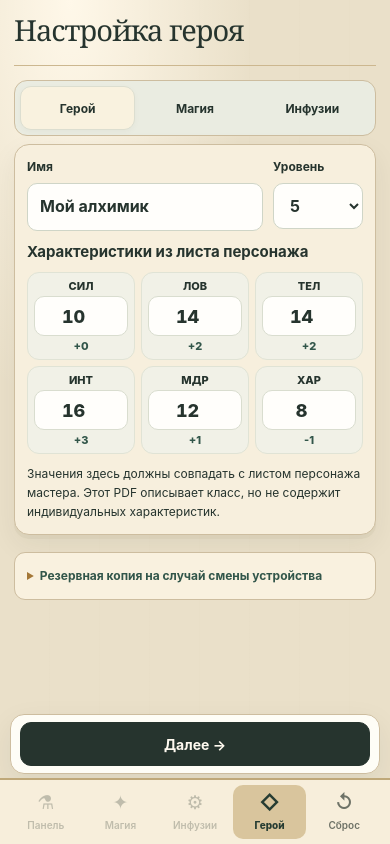
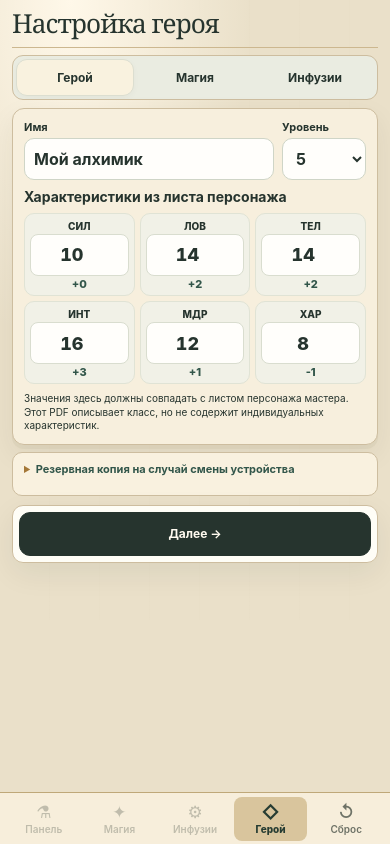
Before and after one commit to LegendPsy/alchemist-companion, a website: page index.html in a window 390 px wide. Drawn offline with Linux system fonts and the light colour scheme.

Commit message:
Make iPhone layout ultra-compact and respect top/bottom safe areas

```diff
--- a/style.css
+++ b/style.css
@@ -65,3 +65,176 @@ header.brand{min-height:72px;border-bottom:2px solid #b99a65}header.brand>a{colo
 .choice-row .choice-check{flex:0 0 42px;min-width:42px;min-height:44px;cursor:pointer}
 .choice-row .choice-check input{width:22px;height:22px}
 .choice-row .chosen-dot{margin-left:0;color:#3f6b4d}
+
+
+/* iPhone layout · dense variant C (2026-10-23)
+   Compact in-app rhythm without crowding the iOS system areas.
+   Does not alter choices, resource state, or game rules. */
+@media (max-width:680px){
+  html{scroll-padding-top:calc(env(safe-area-inset-top,0px) + 8px)}
+  .shell{
+    padding:calc(env(safe-area-inset-top,0px) + 6px) 12px calc(56px + env(safe-area-inset-bottom,0px));
+    width:100%;
+    max-width:100%;
+  }
+  header.brand{
+    min-height:44px;
+    padding:5px 0;
+    gap:8px;
+  }
+  header.brand img{width:29px;height:29px}
+  .hero,.screen-spells .hero,.screen-infusions .hero,.screen-setup .hero{
+    padding:3px 0 9px;
+    margin:0 0 7px;
+    gap:8px;
+  }
+  .hero h1,.screen-setup .hero h1{
+    font-size:clamp(23px,6.7vw,27px);
+    line-height:1.12;
+    margin:0;
+  }
+  .hero .eyebrow{margin-bottom:3px!important}
+  .card{padding:12px;border-radius:12px}
+  .section-head{margin:11px 0 7px}
+  .section-head h2{font-size:20px;line-height:1.25}
+  .screen-setup{
+    padding-bottom:0;
+    min-width:0;
+  }
+  .shell:has(.screen-setup){padding-bottom:calc(57px + env(safe-area-inset-bottom,0px))}
+  .screen-setup .setup-tabs{
+    position:static;
+    margin:3px 0 8px;
+    padding:3px;
+    min-height:44px;
+    border-radius:11px;
+  }
+  .screen-setup .setup-tabs button{
+    min-height:37px;
+    padding:6px 7px;
+    font-size:12px;
+  }
+  .screen-setup .character-card,
+  .screen-setup .card{
+    margin:6px 0;
+    padding:11px;
+  }
+  .screen-setup .character-card .form-grid,
+  .screen-setup .form-grid{
+    grid-template-columns:minmax(0,1fr) 84px;
+    gap:8px;
+    margin:0 0 7px;
+  }
+  .screen-setup .form-grid label{
+    font-size:11px;
+    line-height:1.35;
+    gap:3px;
+  }
+  .screen-setup input:not([type=checkbox]):not([type=radio]),
+  .screen-setup select{
+    min-height:42px;
+    height:42px;
+    padding:6px 9px;
+    font-size:16px;
+  }
+  .screen-setup .character-card h3{
+    font-size:14px;
+    line-height:1.35;
+    margin:8px 0 5px;
+  }
+  .screen-setup .ability-grid{
+    grid-template-columns:repeat(3,minmax(0,1fr));
+    gap:5px;
+    margin:6px 0 8px;
+  }
+  .screen-setup .ability-grid label{
+    padding:6px 5px 5px;
+    gap:2px;
+    min-width:0;
+    border-radius:10px;
+    font-size:10px;
+  }
+  .screen-setup .ability-grid input{
+    height:39px;
+    min-height:39px;
+    padding:5px 3px!important;
+    font-size:18px!important;
+    border-radius:8px;
+  }
+  .screen-setup .ability-grid .mod{
+    font-size:11px;
+    line-height:1.1;
+  }
+  .screen-setup .character-card>small{
+    display:block;
+    font-size:10px;
+    line-height:1.35;
+    margin-top:5px;
+  }
+  .screen-setup .backup-fold{
+    margin:7px 0 0;
+    padding:0 11px;
+    border-radius:10px;
+  }
+  .screen-setup .backup-fold summary{
+    min-height:42px;
+    padding:9px 0;
+    font-size:11px;
+    line-height:1.35;
+  }
+  .screen-setup .sticky-actions{
+    position:sticky;
+    bottom:calc(51px + env(safe-area-inset-bottom,0px));
+    left:auto;
+    transform:none;
+    width:100%;
+    padding:6px;
+    margin:9px 0 0;
+    border-radius:11px;
+    gap:7px;
+    flex-wrap:nowrap;
+    z-index:20;
+    justify-content:space-between;
+  }
+  .screen-setup .sticky-actions button{
+    min-height:44px;
+    padding:8px 11px;
+    font-size:12px;
+  }
+  .screen-setup .sticky-actions>.primary{
+    min-width:0;
+    flex:1;
+    width:auto;
+  }
+  body:has(.screen-setup input:focus) .screen-setup .sticky-actions,
+  body:has(.screen-setup select:focus) .screen-setup .sticky-actions{
+    position:static;
+  }
+  .bottom-nav{
+    gap:2px;
+    padding:4px 7px calc(3px + env(safe-area-inset-bottom,0px));
+    border-top-width:1px;
+  }
+  .bottom-nav button{
+    min-height:44px;
+    padding:3px 2px;
+    gap:2px;
+    font-size:10px;
+    line-height:1.1;
+    border-radius:8px;
+  }
+  .bottom-nav button span:first-child{font-size:17px}
+  .back-to-top{right:12px;bottom:calc(56px + env(safe-area-inset-bottom,0px))}
+  body:has(.screen-setup) .back-to-top{bottom:calc(108px + env(safe-area-inset-bottom,0px))}
+  #toast{bottom:calc(56px + env(safe-area-inset-bottom,0px))}
+  .fold-stack{gap:7px;margin:8px 0 12px}
+  .fold>summary{min-height:46px;padding:9px 11px;font-size:13px}
+  .fold-list{padding:3px 8px 7px}
+}
+@media (max-width:370px){
+  .screen-setup .form-grid{grid-template-columns:minmax(0,1fr) 80px}
+  .screen-setup .character-card,.screen-setup .card{padding:9px}
+  .screen-setup .ability-grid{gap:4px}
+  .screen-setup .ability-grid label{padding:5px 3px}
+  .screen-setup .sticky-actions{padding:5px}
+}
```
